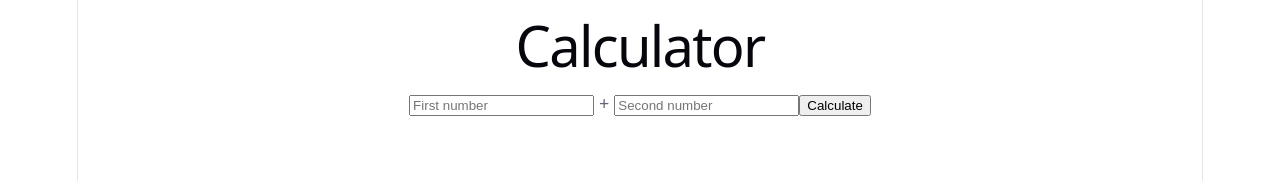
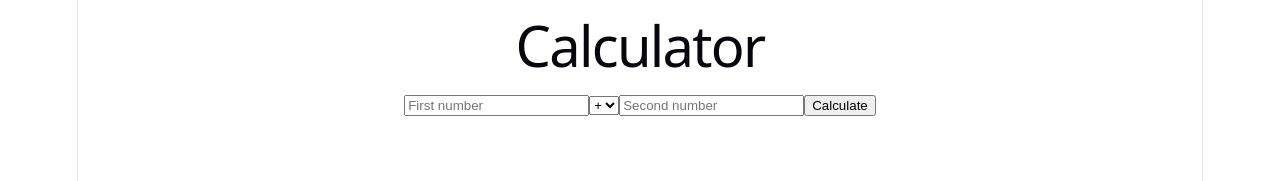
Before and after one commit to JasmineLee7/research-milestone, a React (Vite) app: page / in a window 1280 px wide. Shown: the top 181 px of the page. Built offline with nearby package versions, Linux system fonts and the light colour scheme.

Commit message:
Update for option of addition, subtraction, multiplying, deviding.

```diff
--- a/src/App.jsx
+++ b/src/App.jsx
@@ -3,18 +3,43 @@ import { useState } from 'react'
 function App() {
   const [a, setA] = useState('')
   const [b, setB] = useState('')
+  const [operation, setOperation] = useState('+')
   const [result, setResult] = useState(null)
 
   function calculate() {
-    setResult(Number(a) + Number(b))
+    const x = Number(a)
+    const y = Number(b)
+    let answer
+
+    if (operation === '+') answer = x + y
+    else if (operation === '-') answer = x - y
+    else if (operation === '*') answer = x * y
+    else if (operation === '/') answer = x / y
+
+    setResult(answer)
   }
 
   return (
     <div>
       <h1>Calculator</h1>
-      <input type="number" value={a} onChange={e => setA(e.target.value)} placeholder="First number" />
-      <span> + </span>
-      <input type="number" value={b} onChange={e => setB(e.target.value)} placeholder="Second number" />
+      <input
+        type="number"
+        value={a}
+        onChange={e => setA(e.target.value)}
+        placeholder="First number"
+      />
+      <select value={operation} onChange={e => setOperation(e.target.value)}>
+        <option value="+">+</option>
+        <option value="-">−</option>
+        <option value="*">×</option>
+        <option value="/">÷</option>
+      </select>
+      <input
+        type="number"
+        value={b}
+        onChange={e => setB(e.target.value)}
+        placeholder="Second number"
+      />
       <button onClick={calculate}>Calculate</button>
       {result !== null && <h2>Result: {result}</h2>}
     </div>
```
